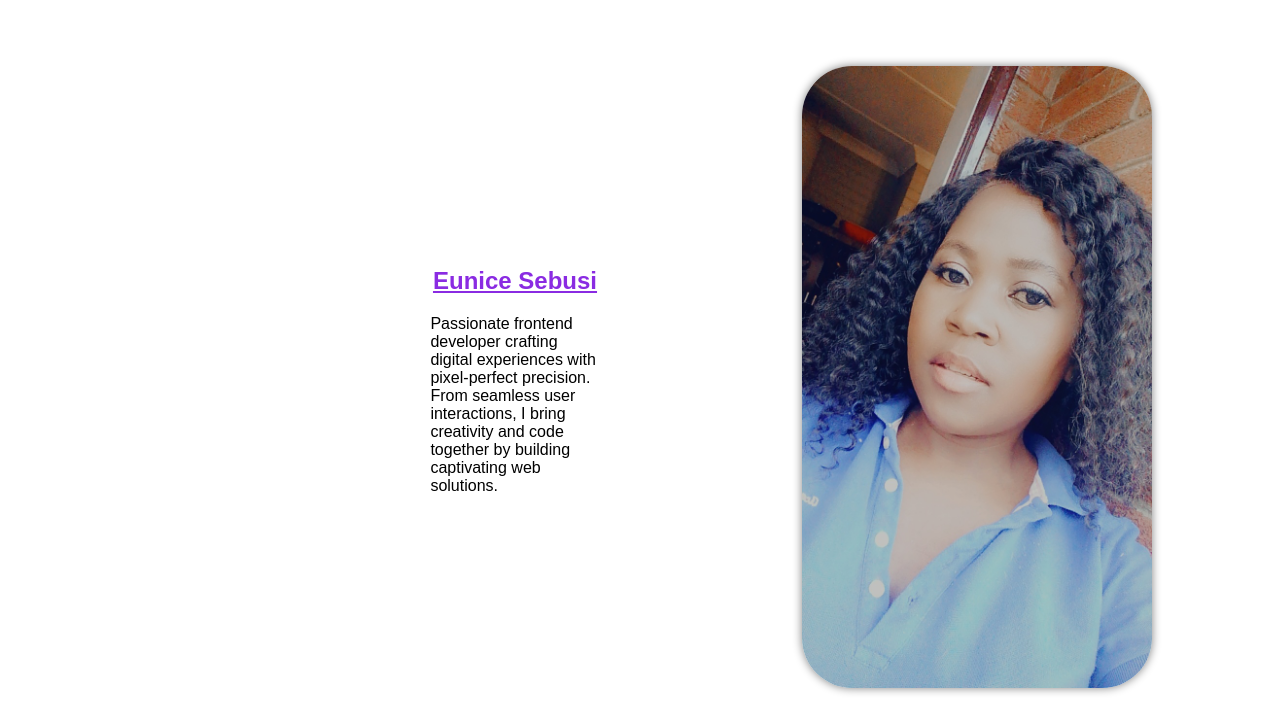
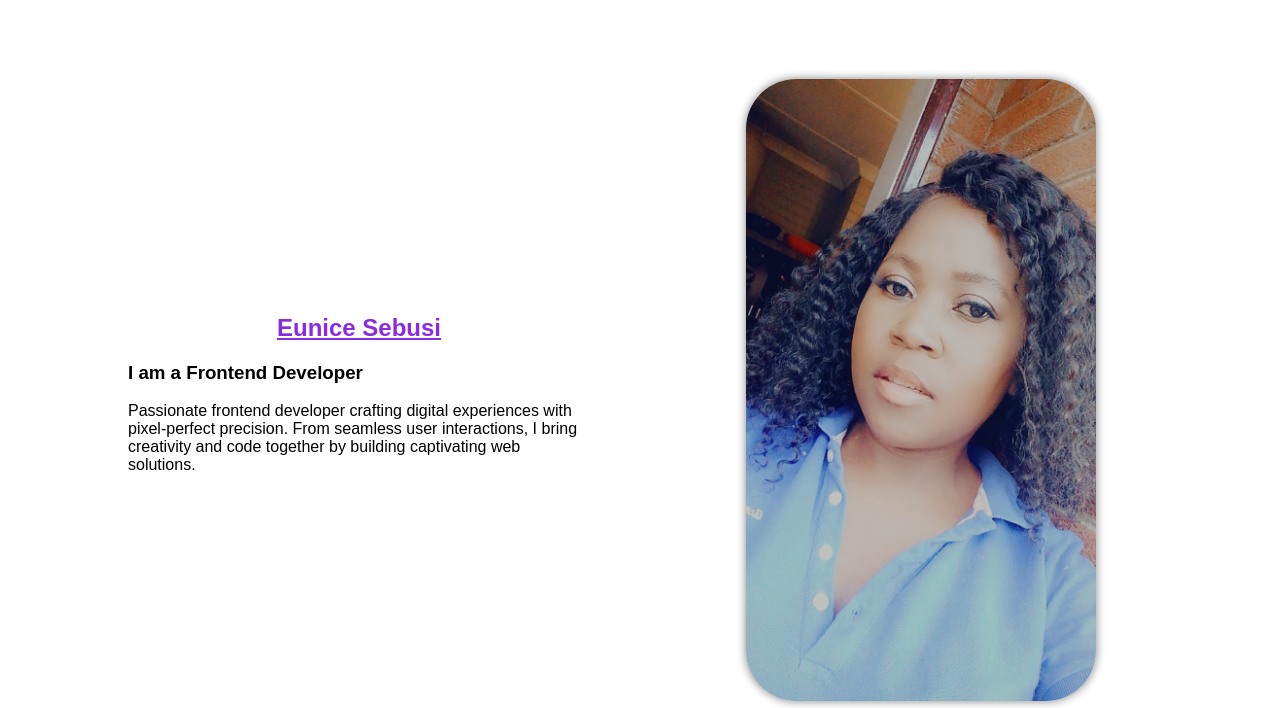
Before and after one commit to Euni4/BootcampPortfolio, a plain HTML site: page index.html in a window 1280 px wide. Shown: the part 841-1549 px from the top of the page. Drawn offline with nearby package versions, Linux system fonts and the light colour scheme.

Commit message:
task 3 complete

```diff
--- a/index.html
+++ b/index.html
@@ -67,29 +67,8 @@
       </div>
     </footer>
   </body>
-  <script>
-    const homeContent = document.querySelector('.bio');
-    function renderingHomeContent(){
-      const para = document.createElement('div');
-      para.classList.add('para');
-      para.innerHTML = `
-      <h2>Eunice Sebusi</h2>
-        <p>
-          Passionate frontend developer crafting digital experiences with
-          pixel-perfect precision. From seamless user interactions, I bring
-          creativity and code together by building captivating web solutions.
-        </p>
-      `
-      homeContent.appendChild(para);
-      const image = document.createElement('div');
-      image.classList.add('img');
-      image.innerHTML = `
-      <img src="images/gomi.jpg" alt="Profile Picture">
-      `
-      homeContent.appendChild(image);
+  <script src="script.js">
 
-    }
-    renderingHomeContent();
 
 
   </script>
--- a/script.js
+++ b/script.js
@@ -0,0 +1,24 @@
+const homeContent = document.querySelector('.bio');
+    function renderingHomeContent(){
+      const para = document.createElement('div');
+      para.classList.add('para');
+      para.innerHTML = `
+      <h2>Eunice Sebusi</h2>
+
+      <h3>I am a Frontend Developer</h3>
+        <p>
+          Passionate frontend developer crafting digital experiences with
+          pixel-perfect precision. From seamless user interactions, I bring
+          creativity and code together by building captivating web solutions.
+        </p>
+      `
+      homeContent.appendChild(para);
+      const image = document.createElement('div');
+      image.classList.add('img');
+      image.innerHTML = `
+      <img src="images/gomi.jpg" alt="Profile Picture">
+      `
+      homeContent.appendChild(image);
+
+    }
+    renderingHomeContent();
--- a/style.css
+++ b/style.css
@@ -55,19 +55,23 @@ nav ul li a:hover{
 }
 
 .bio {
-    display: flex;
+    display: grid;
+    grid-template-columns: repeat(2, 1fr);
     padding: 20px 10%;
     align-items: center;
-    justify-content: space-between;
-    gap:100px ;
-    height: 100vh;
+    gap: 100px;
+
+    /* height: 100vh; */
 
 }
 .para{
 
-    padding: 0 10% 0 0;
+    /* padding: 20px; */
 
 
+}
+.img{
+    margin: 0 auto;
 }
 
 
@@ -139,10 +143,10 @@ body {
 
 
 
-.content {
+/* .content {
     width: 50%;
     padding: 20px;
-}
+} */
 
 .image {
     width: 250px;
@@ -150,7 +154,7 @@ body {
 }
 
 .image img {
-    max-width: 100%;
+    max-width: 250px;
     height: auto;
     border-radius: 20px;
 }
@@ -167,6 +171,7 @@ body {
     border: 1px solid #ccc;
     border-radius: 10px;
     display: flex;
+    flex-direction: row-reverse;
     justify-content: center;
     align-items: center;
 
```
Also changed, not shown: contact.html (+0 -9 lines).
